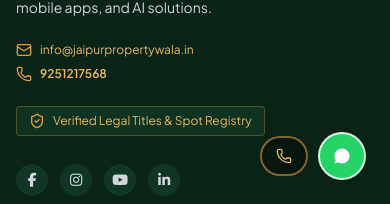
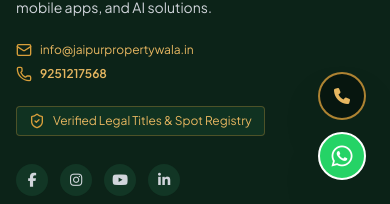
Before and after one commit to Orqiva-Tech/jaipur_property_wala_website, a React (Vite) app: page /properties/jaipur-bombay-hospital-plots-jagatpura in a window 390 px wide. Shown: the part 640-844 px from the top of the page. Built offline with nearby package versions, Linux system fonts and the light colour scheme; no server answers; a web font is replaced by a local one.

Commit message:
Fix Orqiva static phone and update floating contact buttons to vertical circular icons

```diff
--- a/src/components/Footer.tsx
+++ b/src/components/Footer.tsx
@@ -256,7 +256,7 @@ export const Footer: React.FC = () => {
             <a href="mailto:hr@orqivatech.com" className="text-gold-400 hover:underline font-semibold">
               Orqiva Tech
             </a>{' '}
-            (<a href={`tel:${cleanPhone}`} className="hover:text-gold-300">{phone}</a>)
+            (<a href="tel:+919251217568" className="hover:text-gold-300">92512 17568</a>)
           </div>
           <div className="flex items-center space-x-6">
             <Link to="/privacy-policy" className="hover:text-gold-400 transition-colors">Privacy Policy</Link>
--- a/src/components/WhatsAppFloat.tsx
+++ b/src/components/WhatsAppFloat.tsx
@@ -1,5 +1,4 @@
 import React, { useEffect, useState } from 'react';
-import { Phone, MessageCircle } from 'lucide-react';
 import { settingsService } from '../services/api';
 import { WebsiteSettings } from '../types';
 
@@ -16,37 +15,33 @@ export const WhatsAppFloat: React.FC = () => {
       .catch((err) => console.warn('WhatsAppFloat settings load error:', err));
   }, []);
 
-  const rawPhone = settings?.phone || settings?.alternatePhone || '09828226566';
+  const rawPhone = settings?.phone || settings?.alternatePhone || '9251217568';
   const cleanPhone = rawPhone.replace(/[^0-9+]/g, '');
-  const rawWa = settings?.whatsapp || '919828226566';
+  const rawWa = settings?.whatsapp || '919251217568';
   const cleanWa = rawWa.replace(/[^0-9]/g, '');
 
   return (
-    <div className="fixed bottom-6 right-6 z-40 flex items-center space-x-2.5">
-      {/* Direct Call Trigger */}
+    <div className="fixed bottom-6 right-6 z-40 flex flex-col items-center space-y-3">
+      {/* Calling button on top */}
       <a
         href={`tel:${cleanPhone}`}
-        className="flex items-center space-x-2 bg-forest-950 text-gold-300 hover:text-white px-3.5 py-2.5 rounded-full shadow-2xl hover:scale-105 transition-all duration-200 border-2 border-gold-500/60"
+        className="w-12 h-12 rounded-full bg-forest-950 text-gold-400 hover:text-white hover:bg-forest-900 shadow-2xl hover:scale-110 transition-all duration-200 border-2 border-gold-500/80 flex items-center justify-center group"
         aria-label="Call Now"
+        title="Call Now"
       >
-        <Phone className="w-4 h-4 text-gold-400" />
-        <span className="hidden sm:inline-block text-xs font-bold tracking-wide">
-          {rawPhone}
-        </span>
+        <i className="fa-solid fa-phone text-base group-hover:rotate-12 transition-transform duration-200" />
       </a>
 
-      {/* WhatsApp Trigger */}
+      {/* WhatsApp button below calling */}
       <a
         href={`https://api.whatsapp.com/send?phone=${cleanWa}&text=Hello%20Jaipur%20Property%20Wala,%20I%20am%20interested%20in%20JDA%20Approved%20plots%20in%20Jaipur.`}
         target="_blank"
         rel="noopener noreferrer"
-        className="flex items-center space-x-2 bg-[#25D366] hover:bg-[#20BD5A] text-white p-3 sm:px-4 sm:py-2.5 rounded-full shadow-2xl hover:scale-105 transition-all duration-200 border-2 border-white/80"
+        className="w-12 h-12 rounded-full bg-[#25D366] hover:bg-[#20BD5A] text-white shadow-2xl hover:scale-110 transition-all duration-200 border-2 border-white flex items-center justify-center group"
         aria-label="Chat on WhatsApp"
+        title="Chat on WhatsApp"
       >
-        <MessageCircle className="w-5 h-5 fill-white text-[#25D366]" />
-        <span className="hidden sm:inline-block text-xs font-extrabold tracking-wide">
-          WhatsApp Us
-        </span>
+        <i className="fa-brands fa-whatsapp text-2xl group-hover:scale-110 transition-transform duration-200" />
       </a>
     </div>
   );
```
